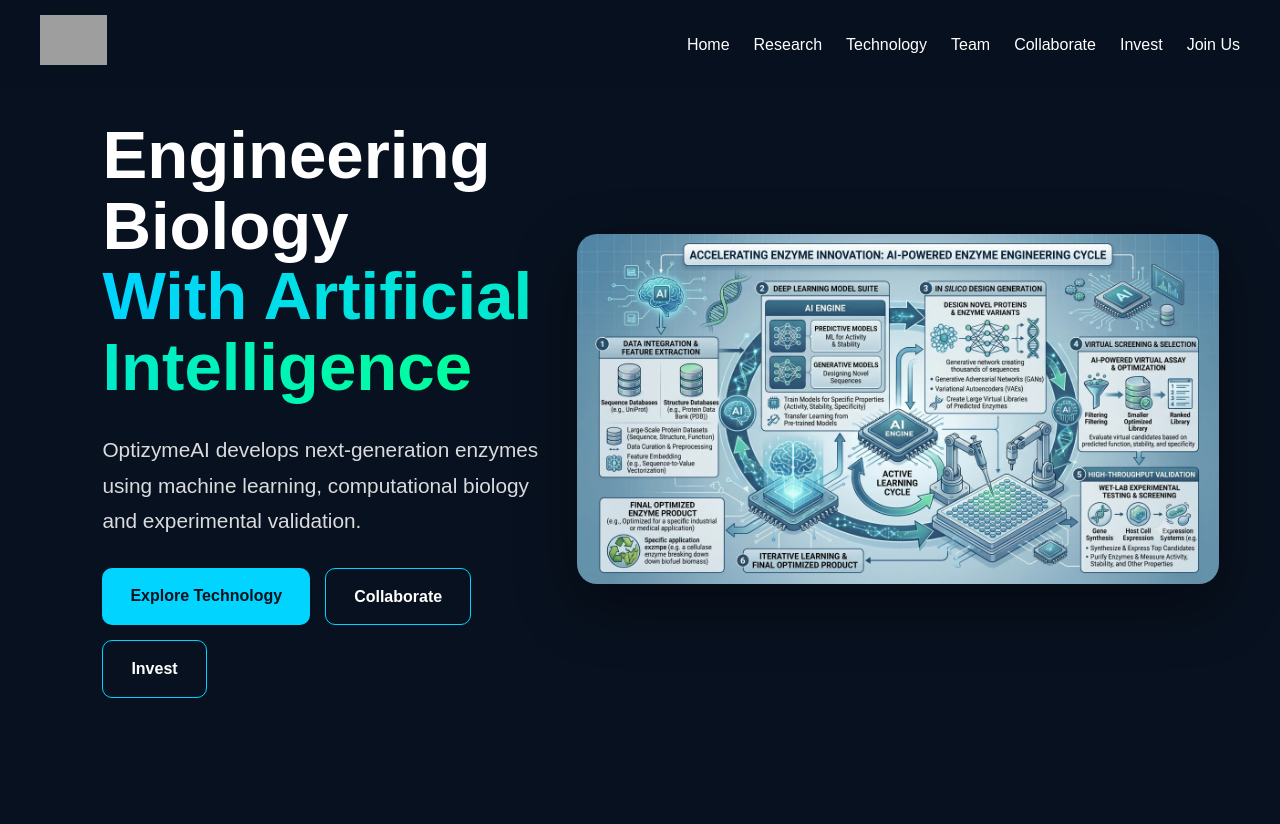
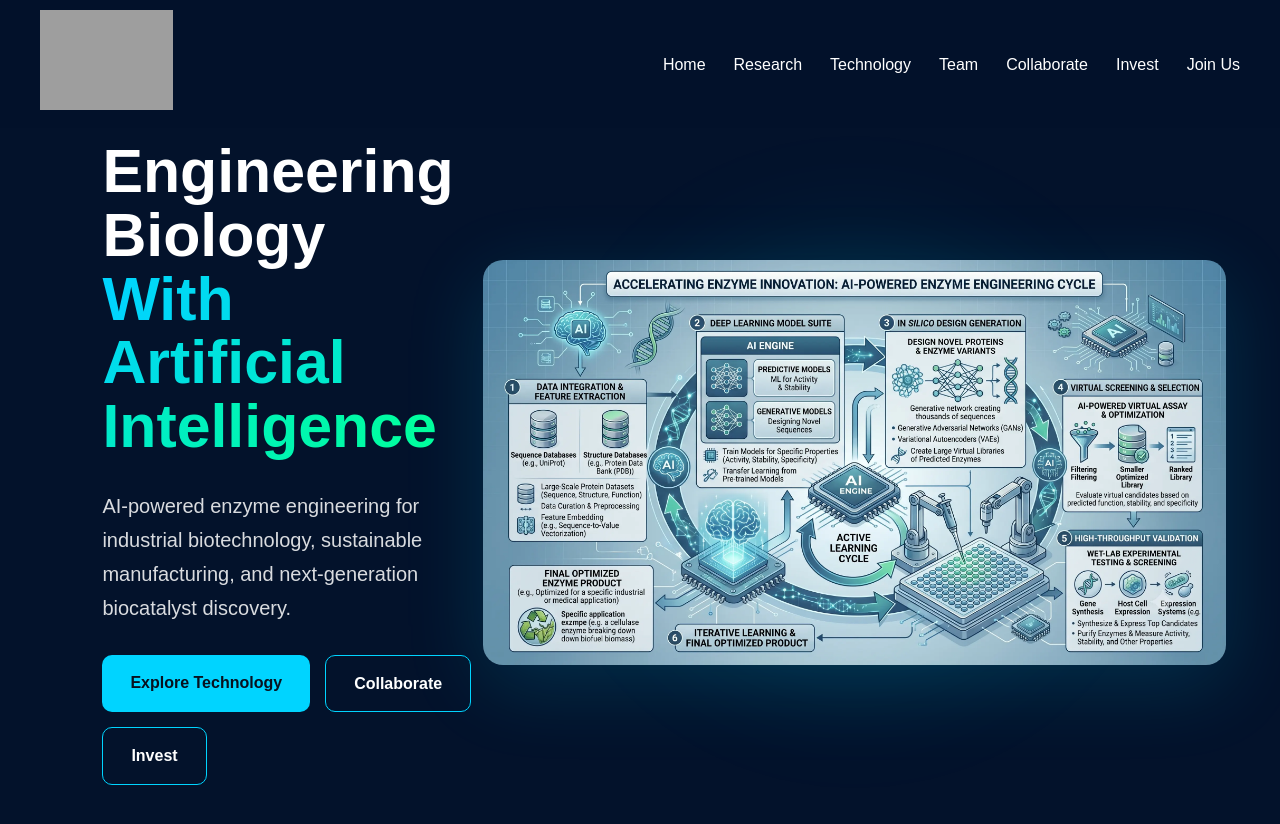
Before and after one commit to OptizymeAI/website, a plain HTML site: page index.html in a window 1280 px wide. Drawn offline with Linux system fonts and the light colour scheme; grey boxes are pictures that could not be loaded.

Commit message:
Add files via upload

```diff
--- a/index.html
+++ b/index.html
@@ -1,7 +1,19 @@
 <!DOCTYPE html>
-<html><head><meta charset="UTF-8"><meta name="viewport" content="width=device-width, initial-scale=1.0">
-<title>OptizymeAI</title><link rel="stylesheet" href="style.css"></head><body>
-<header><nav><div class="logo"><img src="logo.png" alt="OptizymeAI"></div>
+<html>
+<head>
+<meta charset="UTF-8">
+<meta name="viewport" content="width=device-width, initial-scale=1.0">
+<title>OptizymeAI</title>
+<link rel="stylesheet" href="style.css">
+</head>
+<body>
+
+<header>
+<nav>
+<div class="logo">
+<img src="logo.png" alt="OptizymeAI">
+</div>
+
 <ul>
 <li><a href="index.html">Home</a></li>
 <li><a href="research.html">Research</a></li>
@@ -10,29 +22,81 @@
 <li><a href="collaborate.html">Collaborate</a></li>
 <li><a href="invest.html">Invest</a></li>
 <li><a href="join.html">Join Us</a></li>
-</ul></nav></header>
+</ul>
+</nav>
+</header>
 
 <section class="hero">
+
 <div class="hero-left">
-<h1>Engineering Biology<br><span class="gradient">With Artificial Intelligence</span></h1>
-<p>OptizymeAI develops next-generation enzymes using machine learning, computational biology and experimental validation.</p>
+
+<h1>
+Engineering Biology<br>
+<span class="gradient">With Artificial Intelligence</span>
+</h1>
+
+<p>
+AI-powered enzyme engineering for industrial biotechnology,
+sustainable manufacturing, and next-generation biocatalyst discovery.
+</p>
+
 <div class="hero-buttons">
-<a class="btn" href="technology.html">Explore Technology</a>
-<a class="btn-secondary" href="collaborate.html">Collaborate</a>
-<a class="btn-secondary" href="invest.html">Invest</a>
+
+<a class="btn" href="technology.html">
+Explore Technology
+</a>
+
+<a class="btn-secondary" href="collaborate.html">
+Collaborate
+</a>
+
+<a class="btn-secondary" href="invest.html">
+Invest
+</a>
+
 </div>
+
 </div>
-<div class="hero-right"><img src="Bg1.webp" alt="OptizymeAI"></div>
+
+<div class="hero-right">
+<img src="Bg1.webp" alt="OptizymeAI">
+</div>
+
 </section>
 
 <script>
-const heroImages=['Bg1.webp','Bg2.webp','Bg3.webp','Bg4.webp'];
-let currentImage=0;
-const heroImage=document.querySelector('.hero-right img');
-setInterval(()=>{
-currentImage=(currentImage+1)%heroImages.length;
-heroImage.style.opacity=0;
-setTimeout(()=>{heroImage.src=heroImages[currentImage];heroImage.style.opacity=1;},500);
-},6000);
+
+const heroImages = [
+'Bg1.webp',
+'Bg2.webp',
+'Bg3.webp',
+'Bg4.webp'
+];
+
+let currentImage = 0;
+
+const heroImage =
+document.querySelector('.hero-right img');
+
+setInterval(() => {
+
+currentImage =
+(currentImage + 1) % heroImages.length;
+
+heroImage.style.opacity = 0;
+
+setTimeout(() => {
+
+heroImage.src =
+heroImages[currentImage];
+
+heroImage.style.opacity = 1;
+
+}, 500);
+
+}, 6000);
+
 </script>
-</body></html>
+
+</body>
+</html>
--- a/style.css
+++ b/style.css
@@ -1,29 +1,180 @@
 
 *{margin:0;padding:0;box-sizing:border-box}
-body{font-family:Arial,sans-serif;background:#08111f;color:white;line-height:1.7}
-header{position:fixed;top:0;width:100%;z-index:1000;background:rgba(8,17,31,.85);backdrop-filter:blur(10px)}
-nav{display:flex;justify-content:space-between;align-items:center;padding:15px 40px}
-.logo img{height:50px}
-nav ul{display:flex;list-style:none;gap:24px}
-nav a{color:white;text-decoration:none;transition:.3s}
-nav a:hover{color:#00d4ff}
-.hero{min-height:100vh;display:flex;align-items:center;justify-content:space-between;padding:120px 8%;gap:60px}
-.hero-left{flex:.9}
-.hero-right{flex:1.1;display:flex;justify-content:center;align-items:center}
-.hero-right img{width:115%;max-width:950px;border-radius:20px;box-shadow:0 20px 60px rgba(0,0,0,.4);transition:opacity .8s ease,transform .8s ease}
-.hero-right img:hover{transform:scale(1.02)}
-.hero h1{font-size:4.2rem;font-weight:800;line-height:1.05;margin-bottom:30px}
-.hero p{font-size:1.3rem;max-width:650px;margin-bottom:30px;color:rgba(255,255,255,.85)}
-.gradient{background:linear-gradient(90deg,#00d4ff,#00ff9c);-webkit-background-clip:text;-webkit-text-fill-color:transparent}
-.hero-buttons{display:flex;gap:15px;flex-wrap:wrap}
-.btn,.btn-secondary{padding:14px 28px;border-radius:10px;text-decoration:none;font-weight:bold;transition:.3s}
-.btn{background:#00d4ff;color:#08111f}
-.btn:hover{transform:translateY(-2px)}
-.btn-secondary{border:1px solid #00d4ff;color:white}
-.btn-secondary:hover{background:rgba(0,212,255,.1)}
-.section{max-width:1200px;margin:auto;padding:90px 30px}
-.cards{display:grid;grid-template-columns:repeat(auto-fit,minmax(260px,1fr));gap:20px;margin-top:25px}
-.card{background:rgba(255,255,255,.05);backdrop-filter:blur(10px);border:1px solid rgba(255,255,255,.08);padding:25px;border-radius:18px;transition:.3s}
-.card:hover{transform:translateY(-6px);border-color:#00d4ff}
-footer{text-align:center;padding:30px;border-top:1px solid rgba(255,255,255,.1)}
-@media(max-width:1100px){.hero{flex-direction:column;text-align:center;padding-top:140px}.hero-right img{width:100%;max-width:700px}.hero h1{font-size:3.2rem}.hero-buttons{justify-content:center}}
+
+body{
+font-family:Arial,sans-serif;
+background:#03122b;
+color:white;
+line-height:1.7;
+}
+
+header{
+position:fixed;
+top:0;
+width:100%;
+z-index:1000;
+padding-top:10px;
+padding-bottom:10px;
+background:rgba(3,18,43,.85);
+backdrop-filter:blur(10px);
+}
+
+nav{
+display:flex;
+justify-content:space-between;
+align-items:center;
+padding:0 40px;
+}
+
+.logo img{
+height:100px;
+}
+
+nav ul{
+display:flex;
+list-style:none;
+gap:28px;
+}
+
+nav a{
+color:white;
+text-decoration:none;
+transition:.3s;
+}
+
+nav a:hover{
+color:#00d4ff;
+}
+
+.hero{
+min-height:100vh;
+display:flex;
+align-items:center;
+justify-content:space-between;
+padding:140px 8%;
+gap:60px;
+}
+
+.hero-left{
+flex:.8;
+}
+
+.hero-right{
+flex:1.4;
+display:flex;
+justify-content:center;
+align-items:center;
+position:relative;
+}
+
+.hero-right::before{
+content:'';
+position:absolute;
+width:550px;
+height:550px;
+background:radial-gradient(circle,
+rgba(0,212,255,.22),
+transparent 70%);
+filter:blur(50px);
+z-index:-1;
+}
+
+.hero-right img{
+width:115%;
+max-width:1200px;
+border-radius:20px;
+box-shadow:0 20px 80px rgba(0,212,255,.15);
+transition:
+opacity .8s ease,
+transform .8s ease;
+}
+
+.hero-right img:hover{
+transform:scale(1.02);
+}
+
+.hero h1{
+font-size:3.8rem;
+font-weight:800;
+line-height:1.05;
+margin-bottom:30px;
+}
+
+.hero p{
+font-size:1.25rem;
+max-width:650px;
+margin-bottom:30px;
+color:rgba(255,255,255,.85);
+}
+
+.gradient{
+background:linear-gradient(
+90deg,
+#00d4ff,
+#00ff9c);
+-webkit-background-clip:text;
+-webkit-text-fill-color:transparent;
+}
+
+.hero-buttons{
+display:flex;
+gap:15px;
+flex-wrap:wrap;
+}
+
+.btn,
+.btn-secondary{
+padding:14px 28px;
+border-radius:10px;
+text-decoration:none;
+font-weight:bold;
+transition:.3s;
+}
+
+.btn{
+background:#00d4ff;
+color:#08111f;
+}
+
+.btn:hover{
+transform:translateY(-2px);
+}
+
+.btn-secondary{
+border:1px solid #00d4ff;
+color:white;
+}
+
+.btn-secondary:hover{
+background:rgba(0,212,255,.12);
+}
+
+@media(max-width:1100px){
+
+.hero{
+flex-direction:column;
+text-align:center;
+}
+
+.hero-right{
+flex:1;
+}
+
+.hero-right img{
+width:100%;
+max-width:700px;
+}
+
+.hero h1{
+font-size:3rem;
+}
+
+.hero-buttons{
+justify-content:center;
+}
+
+.logo img{
+height:70px;
+}
+
+}
```
